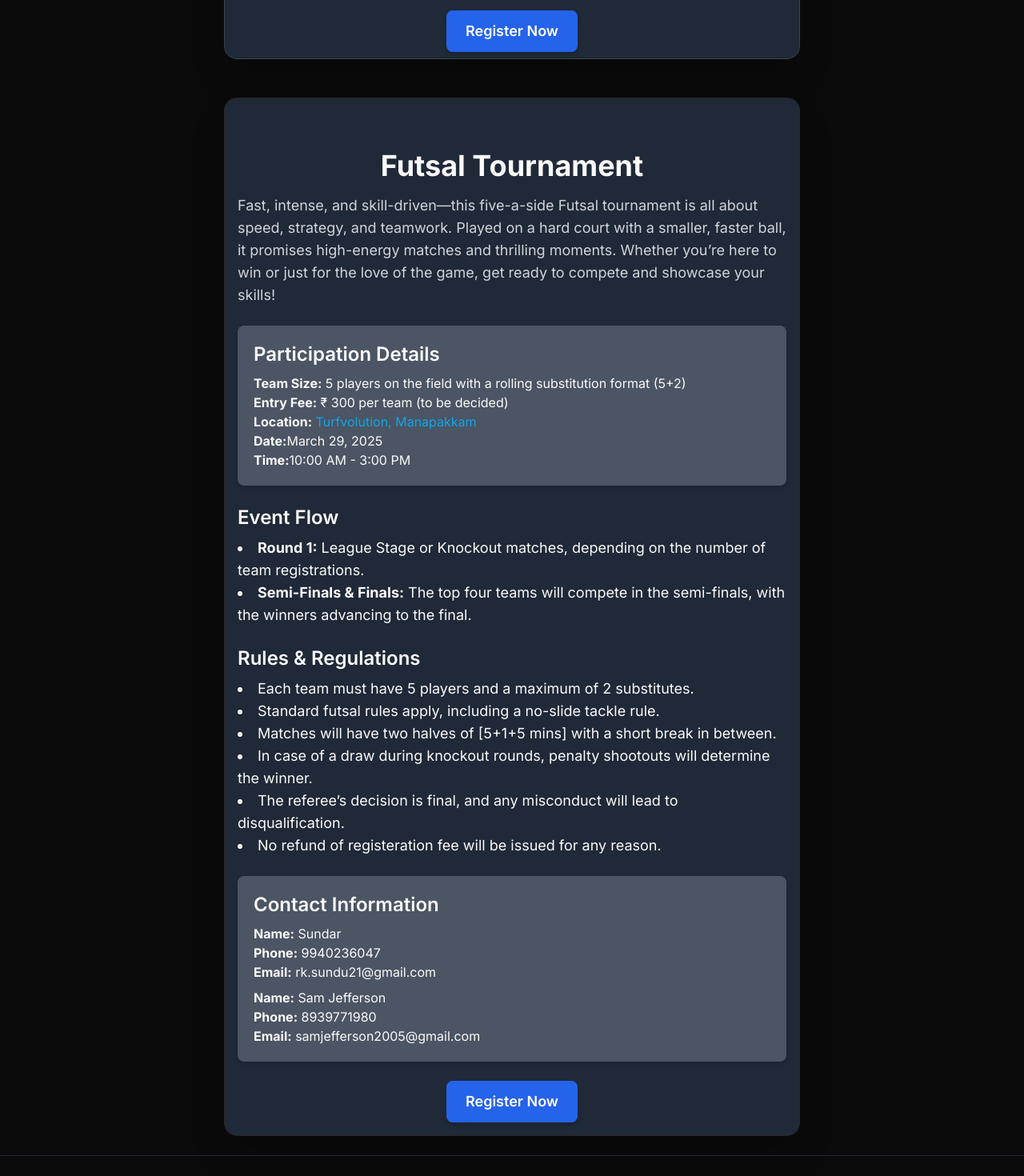
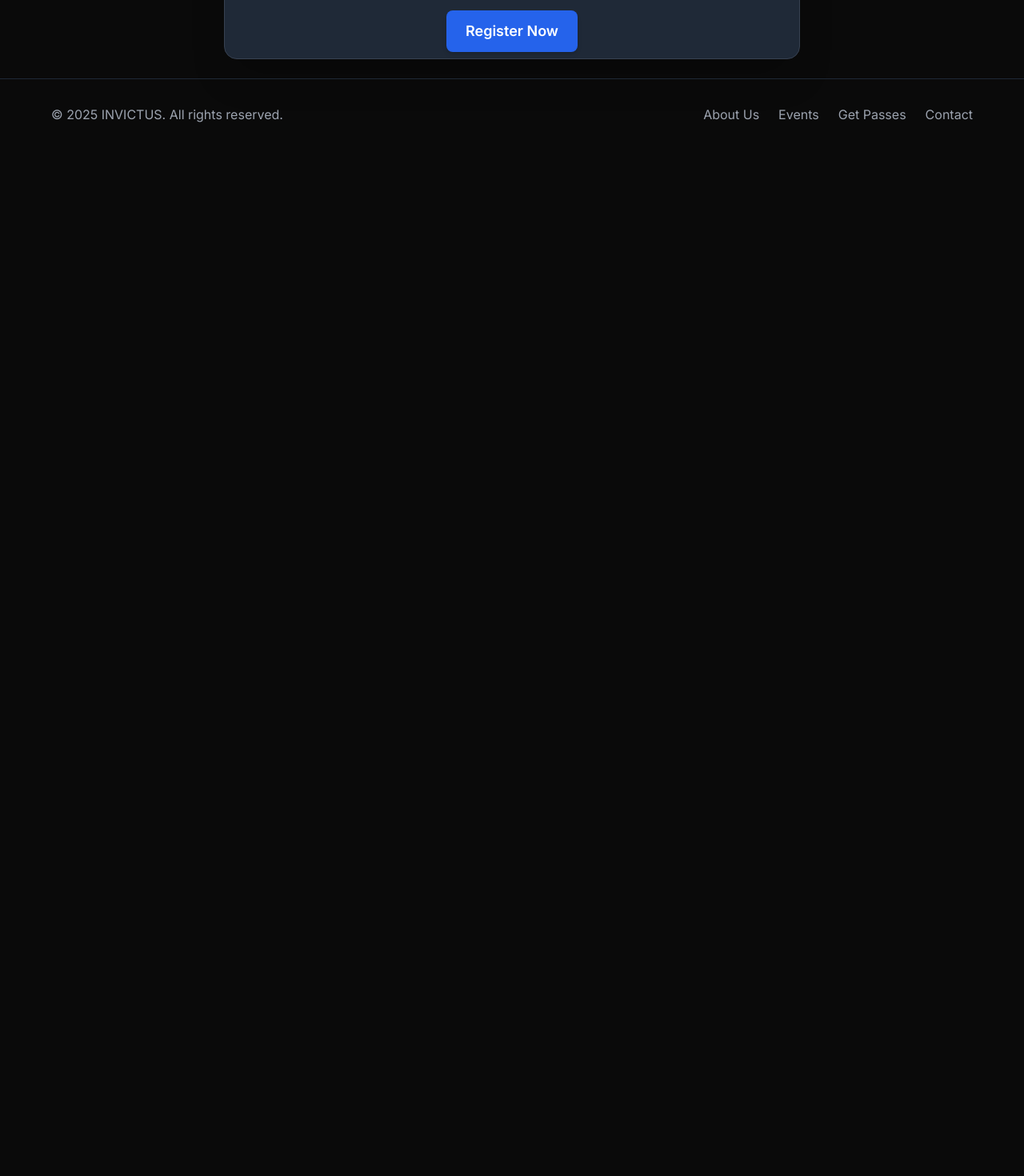
Before and after one commit to tanush-em/INVICTUS, a Next.js app: page /events/turf-cricket-showdown in a window 1280 px wide. Shown: the part 1820-3290 px from the top of the page at 80% size. After the commit the page ends 2007 px from the top, so only its background shows below. Built offline with nearby package versions, Linux system fonts and the light colour scheme.

Commit message:
football event removed

```diff
--- a/app/events/turf-cricket-showdown/page.js
+++ b/app/events/turf-cricket-showdown/page.js
@@ -68,63 +68,6 @@ export default function SportsEvents() {
           </Link>
         </div>
       </div>
-
-      <div className='max-w-3xl bg-gray-800 p-4 mt-12 rounded-2xl shadow-2xl border border-gray-700">'>
-        <h1 className="text-4xl font-bold text-center mt-12">Futsal Tournament</h1>
-
-        <p className="mt-4 text-gray-300 text-lg">
-          Fast, intense, and skill-driven—this five-a-side Futsal tournament is all about speed, strategy, and teamwork.
-          Played on a hard court with a smaller, faster ball, it promises high-energy matches and thrilling moments.
-          Whether you’re here to win or just for the love of the game, get ready to compete and showcase your skills!
-        </p>
-
-        <div className="mt-6 p-5 bg-gray-600 rounded-lg shadow-md">
-          <h2 className="text-2xl font-semibold">Participation Details</h2>
-          <p className="mt-2"><strong>Team Size:</strong> 5 players on the field with a rolling substitution format (5+2)</p>
-          <p><strong>Entry Fee:</strong> ₹ 300 per team (to be decided)</p>
-          <p><strong>Location:</strong> <Link href="https://maps.app.goo.gl/UjK3zErpRCWWijas8?g_st=aw" className='text-sky-500 hover:text-sky-700'>Turfvolution, Manapakkam</Link></p>
-          <p><strong>Date:</strong>March 29, 2025</p>
-          <p><strong>Time:</strong>10:00 AM - 3:00 PM</p>
-        </div>
-
-        <div className="mt-6">
-          <h2 className="text-2xl font-semibold">Event Flow</h2>
-          <ul className="list-disc list-inside mt-2 text-lg">
-            <li><strong>Round 1:</strong> League Stage or Knockout matches, depending on the number of team registrations.</li>
-            <li><strong>Semi-Finals & Finals:</strong> The top four teams will compete in the semi-finals, with the winners advancing to the final.</li>
-          </ul>
-        </div>
-
-        <div className="mt-6">
-          <h2 className="text-2xl font-semibold">Rules & Regulations</h2>
-          <ul className="list-disc list-inside mt-2 text-lg">
-            <li>Each team must have 5 players and a maximum of 2 substitutes.</li>
-            <li>Standard futsal rules apply, including a no-slide tackle rule.</li>
-            <li>Matches will have two halves of [5+1+5 mins] with a short break in between.</li>
-            <li>In case of a draw during knockout rounds, penalty shootouts will determine the winner.</li>
-            <li>The referee’s decision is final, and any misconduct will lead to disqualification.</li>
-            <li>No refund of registeration fee will be issued for any reason.</li>
-          </ul>
-        </div>
-
-        <div className="mt-6 p-5 bg-gray-600 rounded-lg shadow-md">
-          <h2 className="text-2xl font-semibold">Contact Information</h2>
-          <p className="mt-2"><strong>Name:</strong> Sundar</p>
-          <p><strong>Phone:</strong> 9940236047</p>
-          <p><strong>Email:</strong> rk.sundu21@gmail.com</p>
-          <p className="mt-2"><strong>Name:</strong> Sam Jefferson</p>
-          <p><strong>Phone:</strong> 8939771980</p>
-          <p><strong>Email:</strong> samjefferson2005@gmail.com</p>
-        </div>
-
-        <div className="mt-6 flex justify-center">
-          <Link href="https://docs.google.com/forms/d/e/1FAIpQLSeu8F7ez_HCKOaGe3_2D7ZrOMbH-gPXGvFEhBznKX5tdTPH9A/viewform?usp=sharing" target="_blank">
-            <button className="px-6 py-3 text-lg font-semibold text-white bg-blue-600 rounded-lg shadow-md transition-transform transform hover:scale-105 hover:bg-blue-700 active:scale-95">
-              Register Now
-            </button>
-          </Link>
-        </div>
-      </div>
     </div>
   );
 }
```
